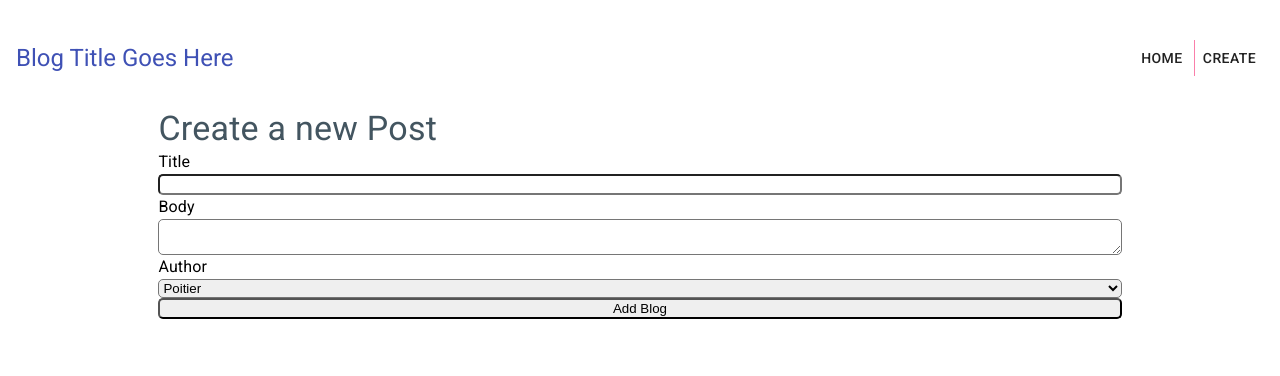
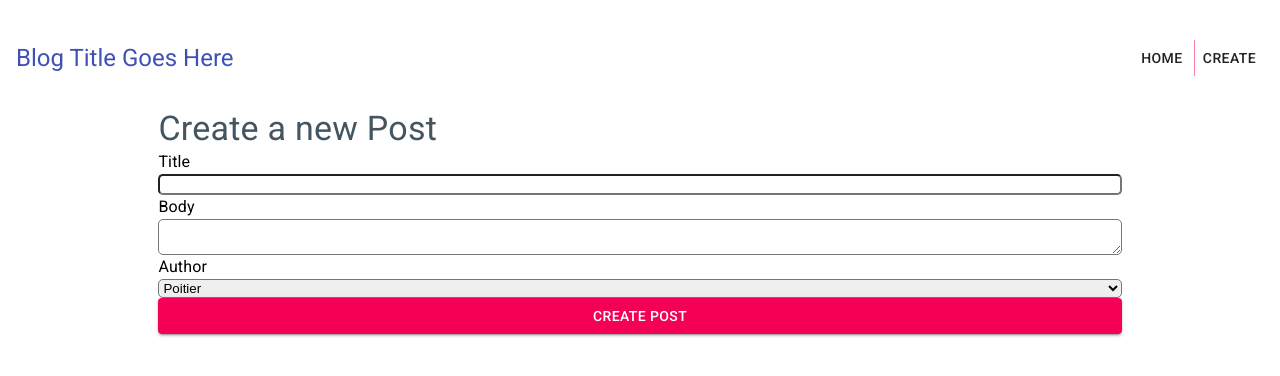
Before and after one commit to pstringe/blog, a React (Create React App) app: page /create in a window 1280 px wide. Shown: the top 376 px of the page. Built offline with nearby package versions, Linux system fonts and the light colour scheme; the HTML template or start-up script is replaced by a standard one.

Commit message:
styled submit using button component

```diff
--- a/src/Create.js
+++ b/src/Create.js
@@ -1,4 +1,4 @@
-import { Container, Typography } from '@material-ui/core';
+import { Container, Typography, Button } from '@material-ui/core';
 import {useState} from 'react';
 
 const Create = () => {
@@ -33,7 +33,7 @@ const Create = () => {
                     <option value='Poitier'>Poitier</option>
                     <option value='Mario'>Mario</option>
                 </select>
-                <button>Add Blog</button>
+                <Button color='secondary' variant='contained'>Create Post</Button>
             </form>
             <p className='preview'>{body}</p>
         </Container>
```
